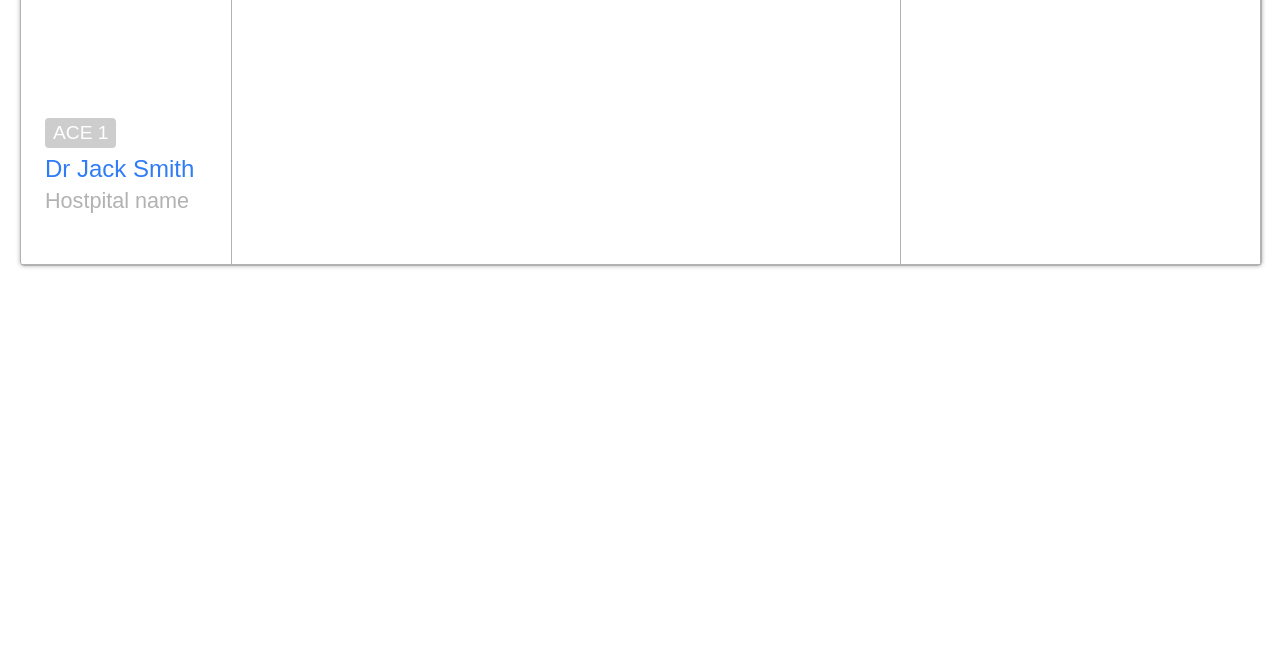
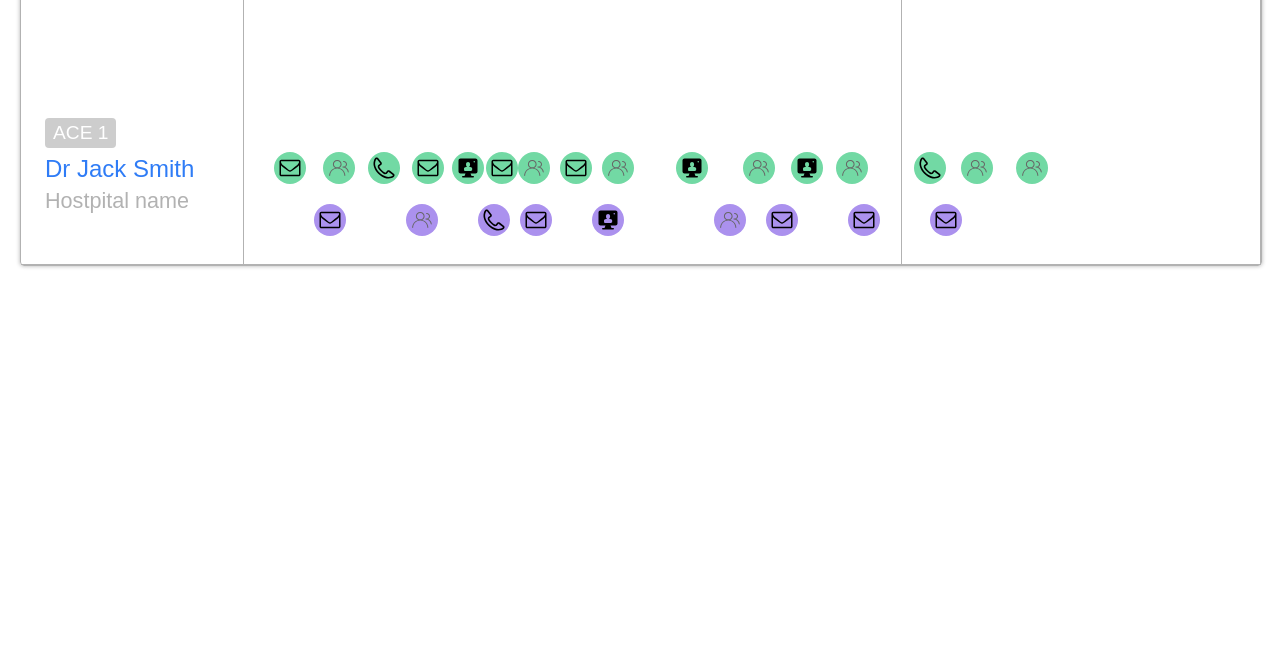
Before and after one commit to 13322211021/redux-veeva, a React app: page / in a window 1280 px wide. Shown: the part 252-921 px from the top of the page. After the commit the page ends 800 px from the top, so only its background shows below. Built offline with nearby package versions, Linux system fonts and the light colour scheme.

Commit message:
add Schedule style

```diff
--- a/src/components/Schedule.js
+++ b/src/components/Schedule.js
@@ -10,7 +10,7 @@ class Schedule extends Component {
             className="schedule-item"
             style={{ paddingLeft: item.position + "px" }}
           >
-            <div className="icon"></div>
+            <div className="icon"><span className={item.eventType}></span></div>
           </span>
         );
       }
@@ -27,7 +27,7 @@ class Schedule extends Component {
             className="schedule-item"
             style={{ paddingLeft: item.position + "px" }}
           >
-            <div className={"icon " + item.eventType}></div>
+            <div className="icon"><span className={item.eventType}></span></div>
           </span>
         );
       }
--- a/src/components/mock/ALL_DATA.js
+++ /dev/null
@@ -1,51 +0,0 @@
-import * as EventType from "./../../style/constant/EventType";
-
-var MOCK_DATA = [
-  {
-    id: 1,
-    hcp: {
-      aceName: "ACE 1",
-      doctorName: "Dr Jack Smith",
-      hospitalName: "Hostpital name"
-    },
-    schedule: {
-      firstLineItems: [
-        { eventType: EventType.MAIL, hasDone: false, position: 34 },
-        { eventType: EventType.MEETING, hasDone: true, position: 20 },
-        { eventType: EventType.TELEPHONE, hasDone: false, position: 16 },
-        { eventType: EventType.MAIL, hasDone: false, position: 14 },
-        { eventType: EventType.REMOTE, hasDone: false, position: 10 },
-        { eventType: EventType.MAIL, hasDone: false, position: 2 },
-        { eventType: EventType.MEETING, hasDone: false, position: 0 },
-        { eventType: EventType.MAIL, hasDone: false, position: 12 },
-        { eventType: EventType.MEETING, hasDone: false, position: 10 },
-        { eventType: EventType.REMOTE, hasDone: false, position: 56 },
-        { eventType: EventType.MEETING, hasDone: false, position: 45 },
-        { eventType: EventType.REMOTE, hasDone: true, position: 21 },
-        { eventType: EventType.MEETING, hasDone: true, position: 18 },
-        { eventType: EventType.TELEPHONE, hasDone: true, position: 65 },
-        { eventType: EventType.MEETING, hasDone: true, position: 20 },
-        { eventType: EventType.MEETING, hasDone: true, position: 30 }
-      ],
-      secondLineItems: [
-        { eventType: EventType.MAIL, position: 10 },
-        { eventType: EventType.MEETING, position: 10 },
-        { eventType: EventType.TELEPHONE, position: 10 },
-        { eventType: EventType.MAIL, position: 10 },
-        { eventType: EventType.REMOTE, position: 10 },
-        { eventType: EventType.MEETING, position: 10 },
-        { eventType: EventType.MAIL, position: 10 },
-        { eventType: EventType.MAIL, position: 10 },
-        { eventType: EventType.MAIL, position: 10 }
-      ]
-    },
-    frequency: {
-      target: [6, 3, 6, 5, 2, 0],
-      todo: [2, 2, 1, 1, 1, 0],
-      calandar: [2, 0, 4, 1, 0, 0],
-      done: [2, 1, 1, 2, 0, 0]
-    }
-  }
-];
-
-export default MOCK_DATA;
--- /dev/null
+++ b/src/mock/ALL_DATA.js
@@ -0,0 +1,51 @@
+import * as EventType from "../style/constant/EventType";
+
+var MOCK_DATA = [
+  {
+    id: 1,
+    hcp: {
+      aceName: "ACE 1",
+      doctorName: "Dr Jack Smith",
+      hospitalName: "Hostpital name"
+    },
+    schedule: {
+      firstLineItems: [
+        { eventType: EventType.MAIL, hasDone: false, position: 30 },
+        { eventType: EventType.MEETING, hasDone: true, position: 17 },
+        { eventType: EventType.TELEPHONE, hasDone: false, position: 13 },
+        { eventType: EventType.MAIL, hasDone: false, position: 12 },
+        { eventType: EventType.REMOTE, hasDone: false, position: 8 },
+        { eventType: EventType.MAIL, hasDone: false, position: 2 },
+        { eventType: EventType.MEETING, hasDone: false, position: 0 },
+        { eventType: EventType.MAIL, hasDone: false, position: 10 },
+        { eventType: EventType.MEETING, hasDone: false, position: 10 },
+        { eventType: EventType.REMOTE, hasDone: false, position: 42 },
+        { eventType: EventType.MEETING, hasDone: false, position: 35 },
+        { eventType: EventType.REMOTE, hasDone: true, position: 16 },
+        { eventType: EventType.MEETING, hasDone: true, position: 13 },
+        { eventType: EventType.TELEPHONE, hasDone: true, position: 46 },
+        { eventType: EventType.MEETING, hasDone: true, position: 15 },
+        { eventType: EventType.MEETING, hasDone: true, position: 23 }
+      ],
+      secondLineItems: [
+        { eventType: EventType.MAIL, position: 70 },
+        { eventType: EventType.MEETING, position: 60 },
+        { eventType: EventType.TELEPHONE, position: 40 },
+        { eventType: EventType.MAIL, position: 10 },
+        { eventType: EventType.REMOTE, position: 40 },
+        { eventType: EventType.MEETING, position: 90 },
+        { eventType: EventType.MAIL, position: 20 },
+        { eventType: EventType.MAIL, position: 50 },
+        { eventType: EventType.MAIL, position: 50 }
+      ]
+    },
+    frequency: {
+      target: [6, 3, 6, 5, 2, 0],
+      todo: [2, 2, 1, 1, 1, 0],
+      calandar: [2, 0, 4, 1, 0, 0],
+      done: [2, 1, 1, 2, 0, 0]
+    }
+  }
+];
+
+export default MOCK_DATA;
--- a/src/redux/DefaultState.js
+++ b/src/redux/DefaultState.js
@@ -1,4 +1,4 @@
-import ALL_DATA from './../components/mock/ALL_DATA';
+import ALL_DATA from './../mock/ALL_DATA';
 
 const defaultState = {
   topSettings: {
--- a/src/redux/Reducer.js
+++ b/src/redux/Reducer.js
@@ -1,5 +1,5 @@
 import { fromJS } from 'immutable';
-import ALL_DATA from './../components/mock/ALL_DATA';
+import ALL_DATA from './../mock/ALL_DATA';
 import defaultState from './DefaultState'
 
 const reducer = (state, action) => {
--- a/src/style/components/AppBody.scss
+++ b/src/style/components/AppBody.scss
@@ -1,4 +1,5 @@
 @import './hcp.scss';
+@import './Schedule.scss';
 
 .App-body {
   margin-top: 16px;
@@ -138,10 +139,10 @@
       align-items: center;
     }
     .column1 {
-      width: 17%;
+      width: 18%;
     }
     .column2 {
-      width: 54%;
+      width: 53%;
     }
     .column3 {
       width: 29%;
--- a/src/style/components/Schedule.scss
+++ b/src/style/components/Schedule.scss
@@ -1,3 +1,66 @@
 .schedule-component {
-  padding-top: 120px;
+  padding-top: 155px;
+
+  .schedule-first-line, .schedule-second-line {
+    display: flex;
+    justify-content: flex-start;
+    align-items: center;
+    width: 100%;
+  }
+
+  .schedule-first-line {
+
+    .icon {
+      background-color: #72D9A4;
+    }
+  }
+
+  .schedule-second-line {
+
+    padding-top: 20px;
+
+    .icon {
+      background-color: #AB91EE;
+    }
+  }
+
+  .schedule-item {
+    display: flex;
+    justify-content: center;
+    width: 32px;
+
+    .icon {
+      align-items: center;
+      border-radius: 50%;
+      display: flex;
+      height: 32px;
+      justify-content: center;
+      width: 32px;
+
+      span {
+        height: 24px;
+        width: 24px;
+        background-size: 24px 24px;
+      }
+
+      .meeting {
+        background-image: url(../../icon/meeting.svg);
+      }
+      .remote {
+        background-image: url(../../icon/remote.svg);
+      }
+      .telephone {
+        background-image: url(../../icon/telephone.svg);
+      }
+      .mail {
+        background-image: url(../../icon/mail.svg);
+      }
+      .note {
+        background-image: url(../../icon/note.svg);
+      }
+      .email {
+        background-image: url(../../icon/email.svg);
+      }
+    }
+  }
 }
```
Also changed, not shown: package.json (line endings or trailing spaces), 1 other file.
